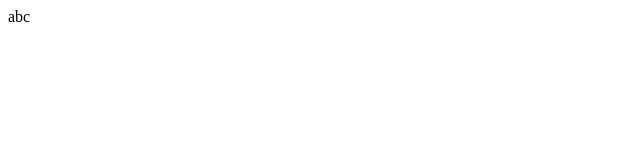
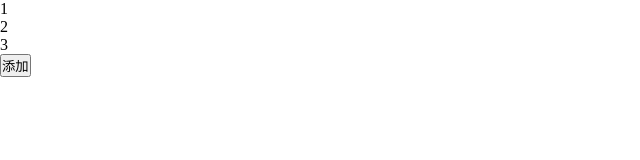
Before and after one commit to MaChenXu123/Portable, a React (Vite) app in the folder code/react/vite-project/: page / in a window 1280 px wide. Shown: the top 160 px of the page, without its empty margins (0-640 px from the left). Built offline with nearby package versions, Linux system fonts and the light colour scheme.

Commit message:
加一案例实现

```diff
--- /dev/null
+++ b/code/react/vite-project/src/App.jsx
@@ -0,0 +1,32 @@
+import React from "react";
+
+class App extends React.Component{
+
+    constructor(props){
+        super(props)
+        this.state={
+            a:[1,2,3]
+        }
+    }
+    render() {
+        return (
+             <div>
+
+                {this.state.a.map((value,index)=>{
+                    return <div key={index}>
+                        {value}
+                     </div>
+                })}
+
+                <button onClick={()=>{
+                    const x=this.state.a.length+1
+                    let  num=[...this.state.a,x]
+                    this.setState({
+                        a:num
+                    })
+                }}>添加</button>
+             </div>
+        );
+    }
+}
+export default App
--- a/code/react/vite-project/src/main.jsx
+++ b/code/react/vite-project/src/main.jsx
@@ -1,17 +1,12 @@
+import './utils/gloab.css'
 import React from 'react'
 import ReactDOM from 'react-dom/client'
-function Mcx(){
-  return (
-    <div>
-      abc
-    </div>
-  )
-}
+import App from './App'
 
 
 ReactDOM.createRoot(document.getElementById('root')).render(
   <React.StrictMode>
     {/* <App /> */}
-    <Mcx />
+    <App />
   </React.StrictMode>
 )
--- /dev/null
+++ b/code/react/vite-project/src/utils/gloab.css
@@ -0,0 +1,4 @@
+*{
+    padding: 0px;
+    margin: 0px;
+}
```
